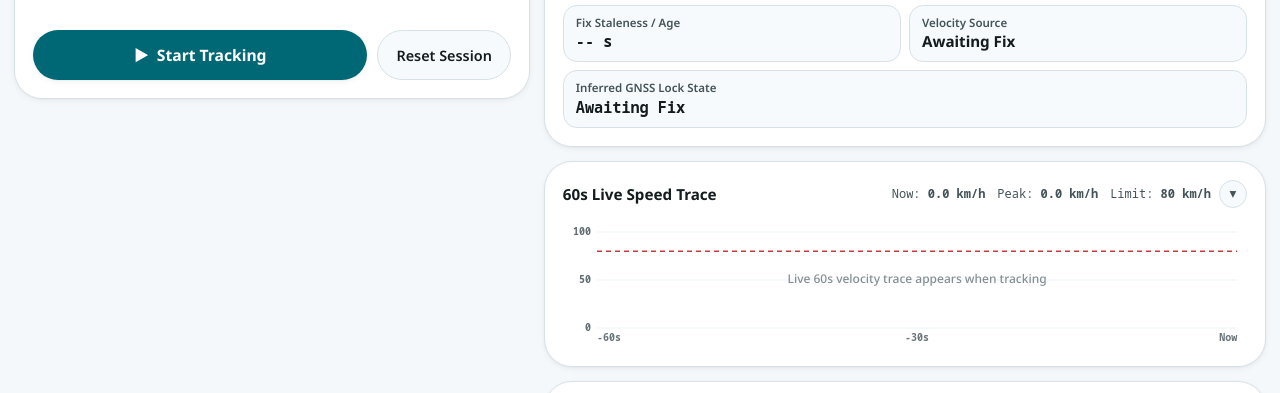
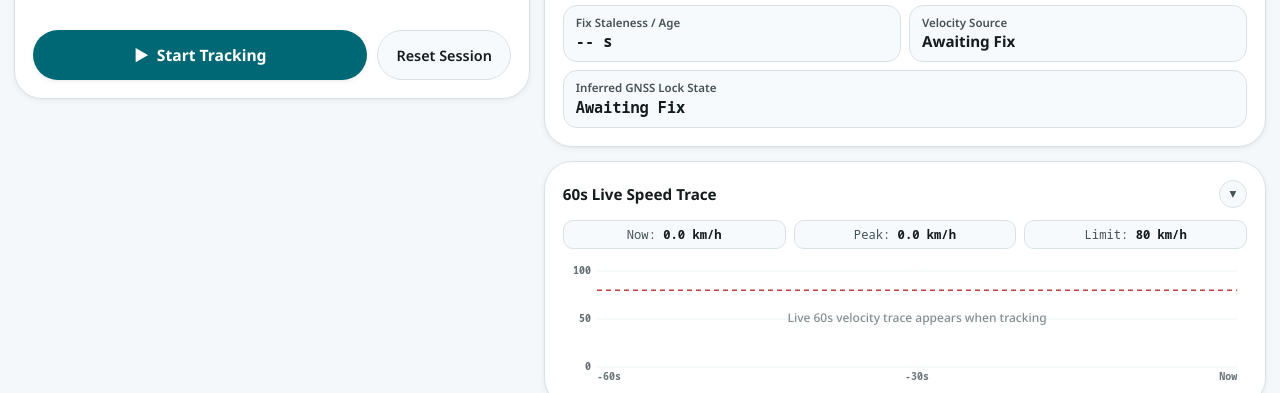
Before and after one commit to strollingHeifer/GPS-Speedometer, a plain HTML site: page index.html in a window 1280 px wide. Shown: the part 394-787 px from the top of the page. Drawn offline with Linux system fonts and the light colour scheme.

Commit message:
Fix layout issue with Live Speed Trace card

```diff
--- a/css/styles.css
+++ b/css/styles.css
@@ -472,6 +472,7 @@ body {
   display: flex;
   align-items: center;
   gap: 6px;
+  min-width: 0;
 }
 
 .m3-card__title[data-card-toggle] {
@@ -871,6 +872,7 @@ body {
   display: flex;
   align-items: center;
   gap: 10px;
+  flex-shrink: 0;
 }
 
 .threshold-readout-pill {
@@ -878,6 +880,7 @@ body {
   font-size: 0.9rem;
   font-weight: 700;
   padding: 4px 10px;
+  white-space: nowrap;
   border-radius: var(--md-sys-shape-corner-medium);
   background-color: var(--md-sys-color-primary-container);
   color: var(--md-sys-color-on-primary-container);
@@ -1121,10 +1124,27 @@ input[type="range"] {
 
 /* Card 3: 60-Second Sparkline */
 .sparkline-legend {
-  display: flex;
-  gap: 12px;
-  font-size: 0.75rem;
+  display: grid;
+  grid-template-columns: repeat(3, minmax(0, 1fr));
+  gap: 8px;
+  margin-bottom: 10px;
+  font-size: 0.76rem;
   color: var(--md-sys-color-on-surface-variant);
+}
+
+.sparkline-legend__item {
+  background-color: var(--md-sys-color-tile-surface, var(--md-sys-color-surface-container-low));
+  border: 1px solid var(--md-sys-color-outline-variant);
+  border-radius: var(--md-sys-shape-corner-small);
+  padding: 5px 8px;
+  text-align: center;
+  white-space: nowrap;
+  overflow: hidden;
+  text-overflow: ellipsis;
+}
+
+.sparkline-legend__item strong {
+  color: var(--md-sys-color-on-surface);
 }
 
 .sparkline-canvas-wrap {
--- a/index.html
+++ b/index.html
@@ -358,11 +358,6 @@
         <div class="m3-card__header">
           <h2 class="m3-card__title" data-card-toggle="sparkline">60s Live Speed Trace</h2>
           <div class="card-header-actions">
-            <div class="sparkline-legend tabular-nums">
-              <span>Now: <strong id="sparkline-current-val">0.0</strong></span>
-              <span>Peak: <strong id="sparkline-peak-val">0.0</strong></span>
-              <span>Limit: <strong id="sparkline-limit-val">80</strong></span>
-            </div>
             <button
               type="button"
               class="card-collapse-btn"
@@ -378,6 +373,11 @@
         </div>
 
         <div id="sparkline-card-body" class="m3-card__body">
+          <div class="sparkline-legend tabular-nums">
+            <span class="sparkline-legend__item">Now: <strong id="sparkline-current-val">0.0 km/h</strong></span>
+            <span class="sparkline-legend__item">Peak: <strong id="sparkline-peak-val">0.0 km/h</strong></span>
+            <span class="sparkline-legend__item">Limit: <strong id="sparkline-limit-val">80 km/h</strong></span>
+          </div>
           <div class="sparkline-canvas-wrap">
             <canvas id="sparkline-canvas" aria-label="Rolling 60-second velocity sparkline chart"></canvas>
           </div>
```
